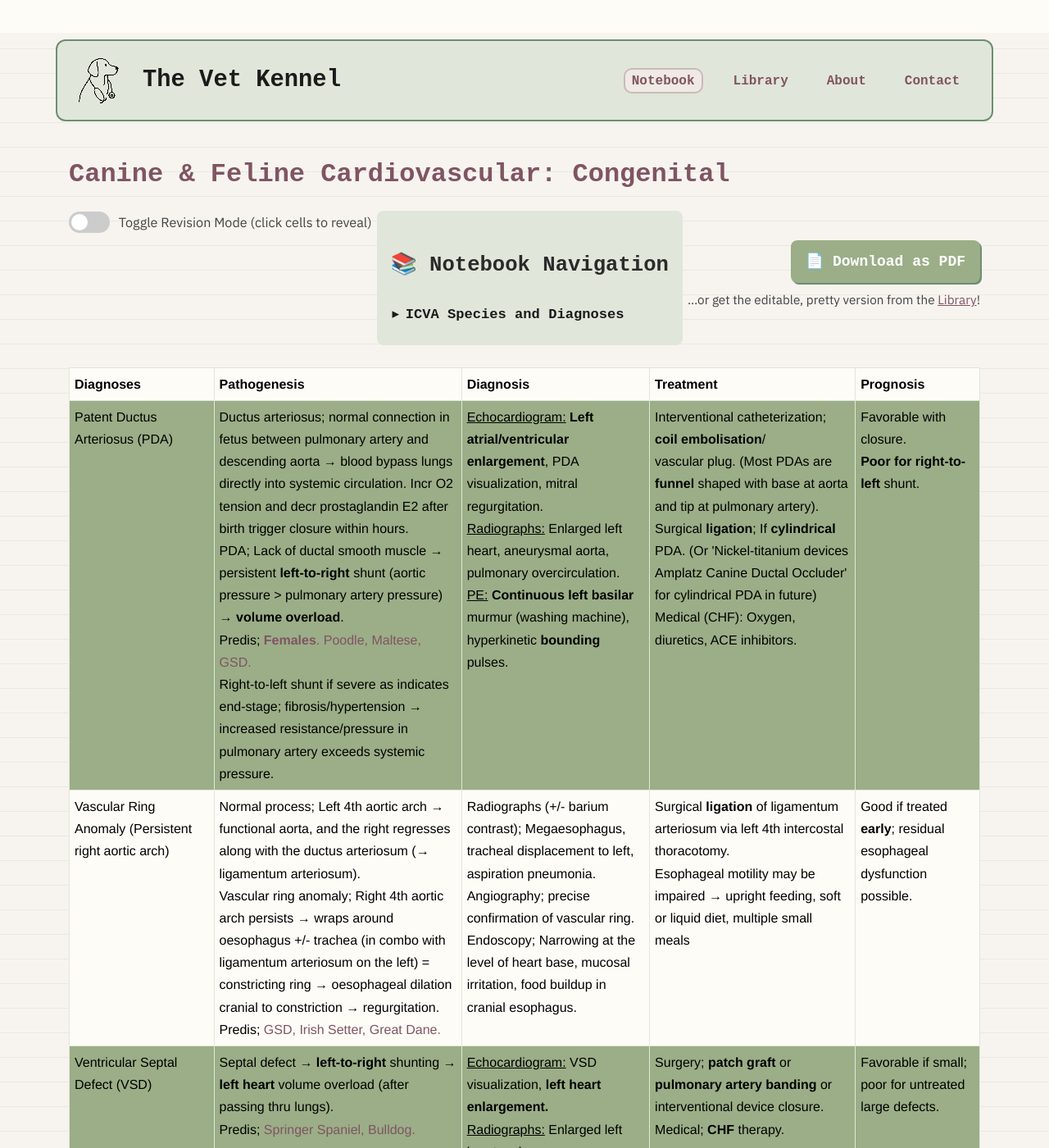
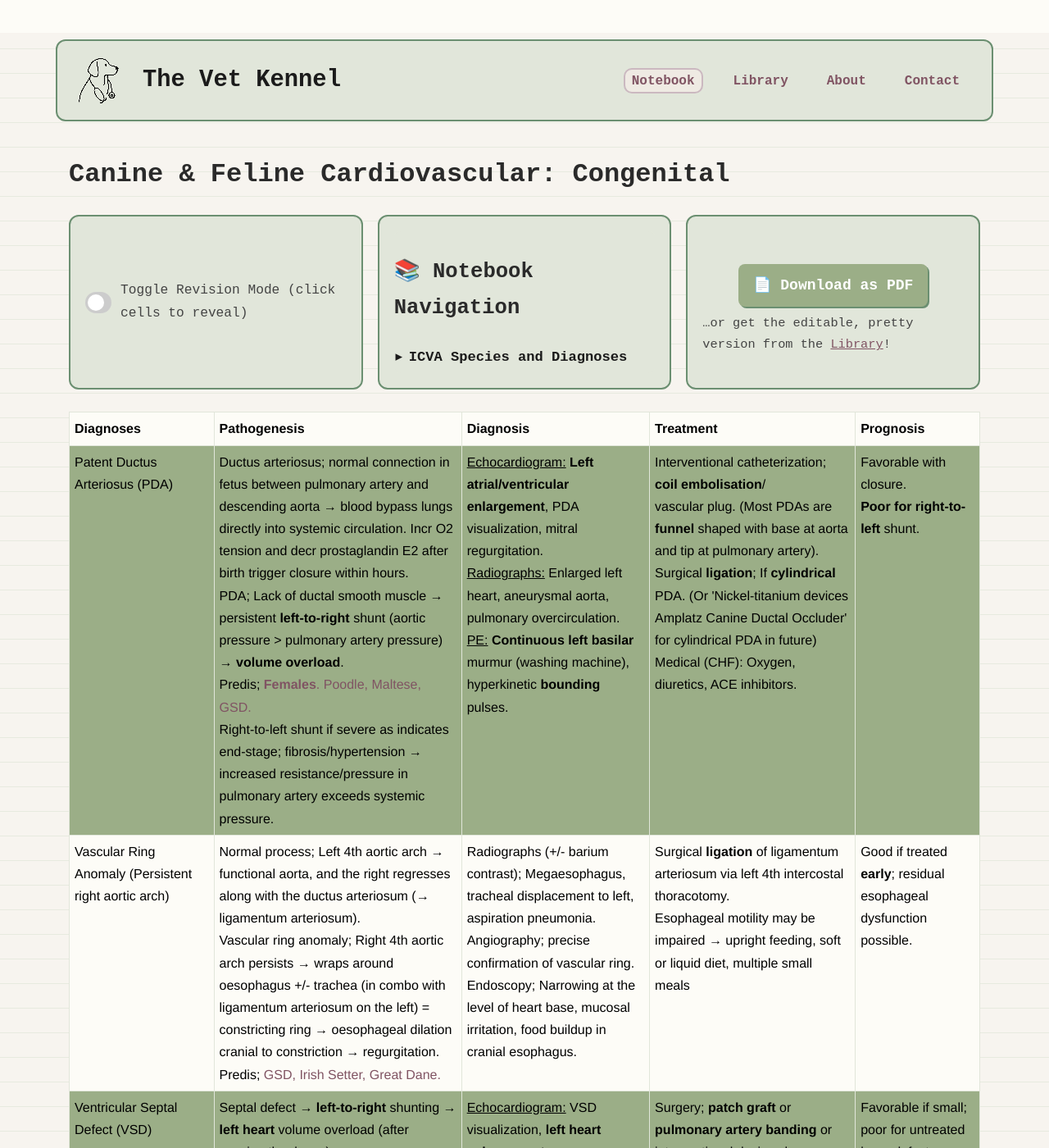
Before and after one commit to TheVetKennel/thevetkennel.github.io, a Jekyll site: the page built from _posts/2025-08-28-canine-feline-cardiovascular-congenital.md, in a window 1280 px wide and 1400 px high. Shown: the whole window at 82% size. Built offline with Jekyll 4.4.1, drawn with Linux system fonts in a browser that asks for light colours.

Commit message:
Update style.css

```diff
--- a/assets/css/style.css
+++ b/assets/css/style.css
@@ -396,13 +396,51 @@ h1,h2,h3 { color:#2a2a2a; }
 .post-toolbar {
   display: flex;
   justify-content: space-between;
-  align-items: flex-start;
+  align-items: stretch;
+  gap: 1em;
   margin-bottom: 1.5em;
 }
 
-.post-title {
-  margin-bottom: 0.5em;
-  color: #805463;
+/* Each section styled like nav bar */
+.toolbar-box {
+  flex: 1;
+  background-color: #e1e6da;       /* same green as nav bar */
+  border: 2px solid #6b8f71;
+  border-radius: 12px;
+  padding: 1em;
+  font-family: 'Courier New', Courier, monospace;
+  display: flex;
+  flex-direction: column;
+  justify-content: center;
+}
+
+/* Revision toggle inside box */
+.revision-toggle {
+  display: flex;
+  align-items: center;
+  gap: 0.6em;
+}
+
+/* Notebook nav inside box */
+.toolbar-box .nav-tree {
+  margin: 0;
+  background: none;   /* remove double background */
+  border: none;
+  padding: 0;
+}
+
+/* Download button alignment */
+.download-button {
+  text-align: center; /* center button + note inside box */
+}
+.download-button .cta-button {
+  display: inline-block;
+  margin-bottom: 0.4em;
+}
+.download-button .library-note {
+  font-size: 0.85em;
+  color: #444;
+  margin: 0;
 }
 
 /* Revision toggle */
```
